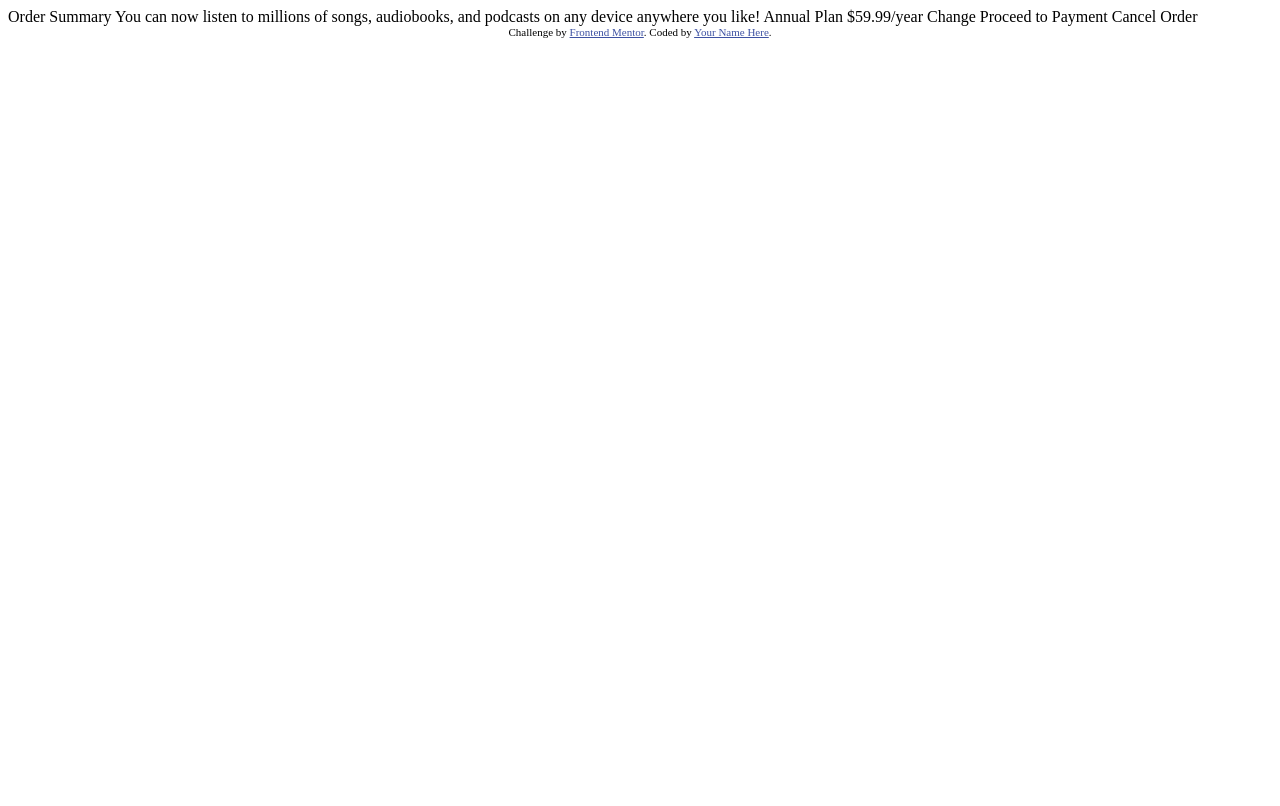
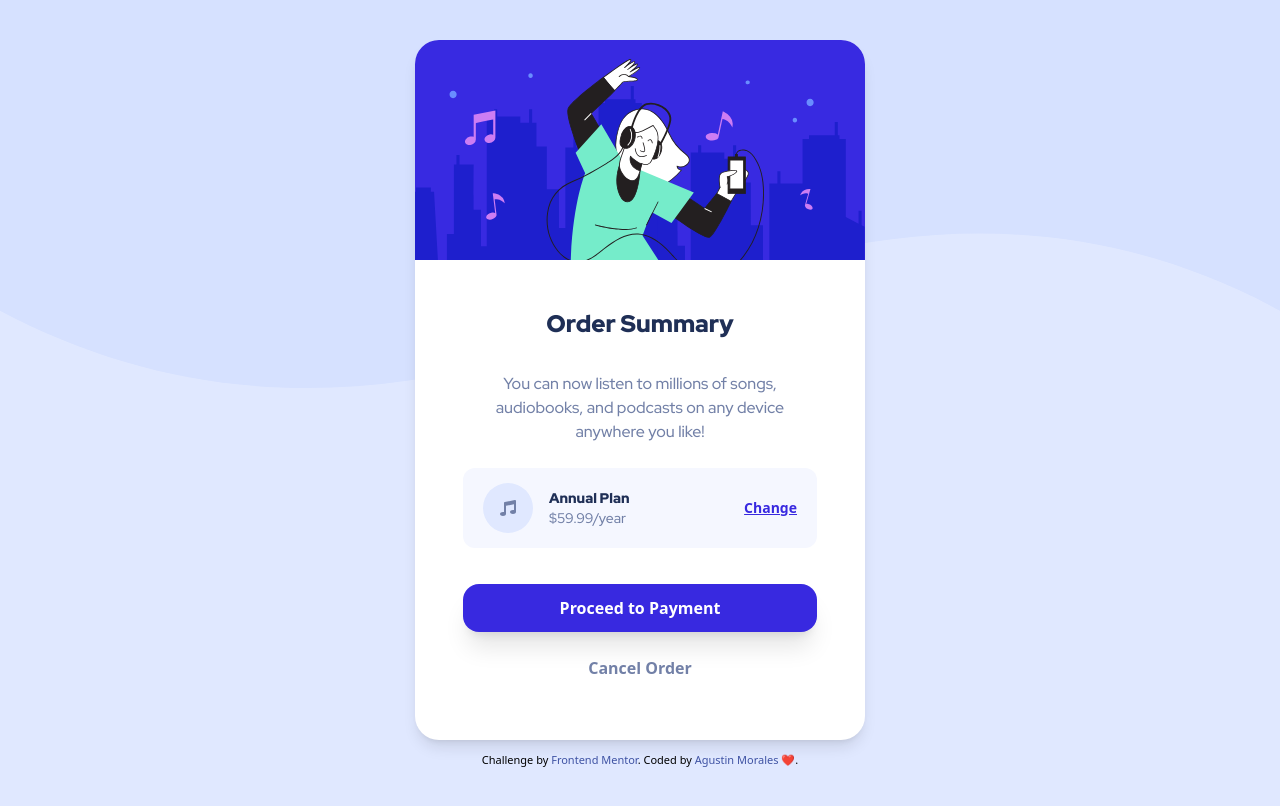
Before and after one commit to EA-Morales/order-summary-component-main, a plain HTML site: page index.html in a window 1280 px wide. Drawn offline with nearby package versions, Linux system fonts and the light colour scheme.

Commit message:
order summary first try

```diff
--- a/index.html
+++ b/index.html
@@ -4,7 +4,32 @@
   <meta charset="UTF-8">
   <meta name="viewport" content="width=device-width, initial-scale=1.0"> <!-- displays site properly based on user's device -->
 
+  <link rel="preconnect" href="https://fonts.googleapis.com">
+  <link rel="preconnect" href="https://fonts.gstatic.com" crossorigin>
+  <link href="https://fonts.googleapis.com/css2?family=Red+Hat+Display:wght@500;700;900&display=swap" rel="stylesheet">
+
   <link rel="icon" type="image/png" sizes="32x32" href="./images/favicon-32x32.png">
+
+  <script src="https://cdn.tailwindcss.com"></script>
+
+  <script>
+    tailwind.config = {
+      theme: {
+        extend: {
+          colors: {
+            'Pale-blue': 'hsl(225, 100%, 94%)',
+            'Bright-blue': 'hsl(245, 75%, 52%)',
+            'Very-pale-blue': 'hsl(225, 100%, 98%)',
+            'Desaturated-blue': 'hsl(224, 23%, 55%)',
+            'Dark-blue': 'hsl(223, 47%, 23%)',
+          }
+        },
+        fontFamily: {
+          red: ['Red Hat Display', 'sans-serif'],
+    },
+      }
+    }
+  </script>
 
   <title>Frontend Mentor | Order summary card</title>
 
@@ -14,24 +39,64 @@
     .attribution a { color: hsl(228, 45%, 44%); }
   </style>
 </head>
-<body>
+<body class="min-h-fit my-10 bg-Pale-blue bg-[url('/images/pattern-background-mobile.svg')] md:bg-[url('/images/pattern-background-desktop.svg')] bg-contain bg-no-repeat md:bg-top flex flex-col justify-center items-center">
 
+  <div class="bg-white w-[330px] h-[570px] md:h-[700px] md:w-[450px] rounded-3xl overflow-hidden shadow-lg">
+
+    <figure class="bg-[url('/images/illustration-hero.svg')] h-[160px] md:h-[220px] bg-contain"></figure>
+
+    <div class="py-8 md:py-12 px-[25px] md:px-12">
+
+      <h1 class="font-red font-black text-center text-2xl text-Dark-blue mb-4 md:mb-8">
         Order Summary
+      </h1>
 
+      <p class="font-red font-medium text-Desaturated-blue text-center text-base px-3">
         You can now listen to millions of songs, audiobooks, and podcasts on any
         device anywhere you like!
+      </p>
 
+      <div class="h-[80px] px-5 flex items-center bg-Very-pale-blue mt-5 md:mt-6 gap-4 rounded-xl">
+
+        <figure class="bg-Pale-blue h-[50px] w-[50px] rounded-full flex justify-center items-center">
+
+          <svg xmlns="http://www.w3.org/2000/svg" class="h-5 w-5 text-Desaturated-blue" viewBox="0 0 20 20" fill="currentColor">
+            <path d="M18 3a1 1 0 00-1.196-.98l-10 2A1 1 0 006 5v9.114A4.369 4.369 0 005 14c-1.657 0-3 .895-3 2s1.343 2 3 2 3-.895 3-2V7.82l8-1.6v5.894A4.37 4.37 0 0015 12c-1.657 0-3 .895-3 2s1.343 2 3 2 3-.895 3-2V3z" />
+          </svg>
+
+        </figure>
+
+        <div class="flex flex-col">
+          <p class="font-red font-black text-sm text-Dark-blue">
             Annual Plan
+          </p>
+          <p class="font-red text-sm text-Desaturated-blue">
             $59.99/year
+          </p>
+        </div>
 
+        <a href="" class="ml-auto text-red text-sm font-bold text-Bright-blue underline hover:text-indigo-500">
           Change
+        </a>
 
+      </div>
+
+      <div class="flex flex-col mt-6 md:mt-9 gap-6">
+        <button class="bg-Bright-blue h-12 text-white text-red font-bold rounded-2xl hover:bg-indigo-500 shadow-xl">
           Proceed to Payment
+        </button>
+        <div class="text-center">
+          <a role="button" class="text-red text-center font-bold text-Desaturated-blue hover:text-Dark-blue">
             Cancel Order
+          </a>
+        </div>
+      </div>
+    </div>
+  </div>
 
-  <div class="attribution">
+  <div class="attribution mt-3">
     Challenge by <a href="https://www.frontendmentor.io?ref=challenge" target="_blank">Frontend Mentor</a>.
-    Coded by <a href="#">Your Name Here</a>.
+    Coded by <a href="#">Agustin Morales ❤️</a>.
   </div>
 </body>
 </html>
--- /dev/null
+++ b/tailwind.config.js
@@ -0,0 +1,13 @@
+module.exports = {
+    theme: {
+      extend: {
+        colors: {
+            'Pale-blue': 'hsl(225, 100%, 94%)',
+            'Bright-blue': 'hsl(245, 75%, 52%)',
+            'Very-pale-blue': 'hsl(225, 100%, 98%)',
+            'Desaturated-blue': 'hsl(224, 23%, 55%)',
+            'Dark-blue': 'hsl(223, 47%, 23%)',
+        },
+      }
+    }
+  }
```
Lines whose indentation alone changed are shown as unchanged.
